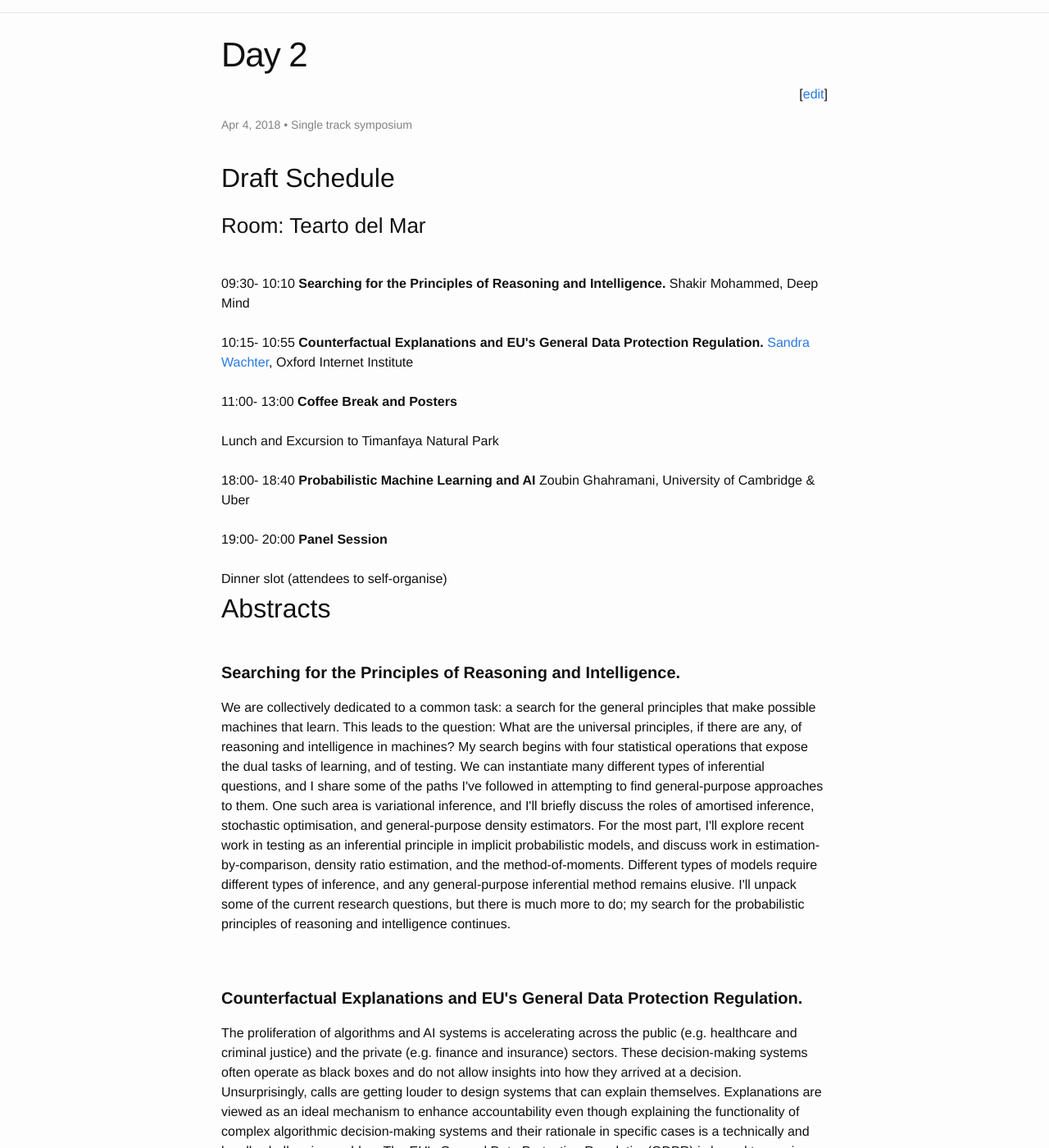
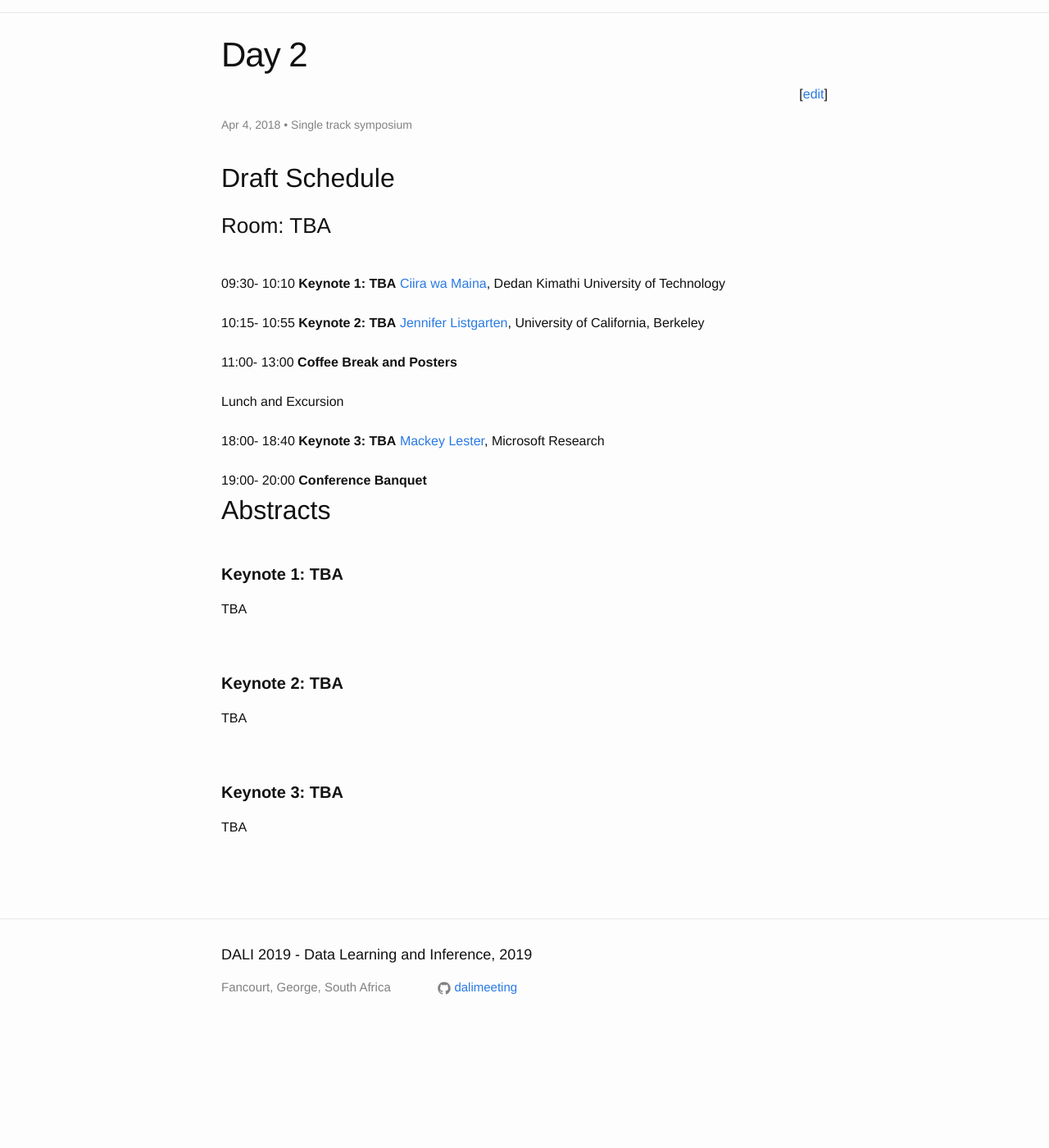
Before and after one commit to dalimeeting/dalimeeting.github.io, a Jekyll site: the page built from _posts/2018-04-04-day-2.md, in a window 1280 px wide and 1400 px high, scrolled down 448 px. Shown: the whole window at 82% size. Built offline with Jekyll 4.4.1, drawn with Linux system fonts in a browser that asks for light colours; after the commit the page ends 1724 px from its top, so only the background shows below that; some of the changed text lies outside the part shown.

Commit message:
Update 2018-04-04-day-2.md

```diff
--- a/_posts/2018-04-04-day-2.md
+++ b/_posts/2018-04-04-day-2.md
@@ -2,45 +2,45 @@
 title:  "Day 2"
 tagline: Single track symposium
 layout: singletrack
-room: "Tearto del Mar"
+room: "TBA"
 show_abstracts: true
 talks:
-- title: "Searching for the Principles of Reasoning and Intelligence."
+- title: "Keynote 1: TBA"
   author:
-  - family: Mohammed
-    given: Shakir
-    institute: Deep Mind
-  abstract: "We are collectively dedicated to a common task: a search for the general principles that make possible machines that learn. This leads to the question: What are the universal principles, if there are any, of reasoning and intelligence in machines? My search begins with four statistical operations that expose the dual tasks of learning, and of testing. We can instantiate many different types of inferential questions, and I share some of the paths I've followed in attempting to find general-purpose approaches to them. One such area is variational inference, and I'll briefly discuss the roles of amortised inference, stochastic optimisation, and general-purpose density estimators. For the most part, I'll explore recent work in testing as an inferential principle in implicit probabilistic models, and discuss work in estimation-by-comparison, density ratio estimation, and the method-of-moments. Different types of models require different types of inference, and any general-purpose inferential method remains elusive. I'll unpack some of the current research questions, but there is much more to do; my search for the probabilistic principles of reasoning and intelligence continues."
+  - family: wa Maina
+    given: Ciira
+    institute: Dedan Kimathi University of Technology
+    url: https://sites.google.com/site/cwamainadekut/
+  abstract: "TBA"
   start: "09:30"
   end: "10:10"
   youtube:
-- title: "Counterfactual Explanations and EU's General Data Protection Regulation."
+- title: "Keynote 2: TBA"
   author:
-  - family: Wachter
-    given: Sandra
-    institute: Oxford Internet Institute
-    url:  https://www.oii.ox.ac.uk/people/sandra-wachter/
+  - family: Listgarten
+    given: Jennifer
+    institute: University of California, Berkeley
+    url:  http://www.jennifer.listgarten.com/
   start: "10:15"
   end: "10:55"
-  abstract: "The proliferation of algorithms and AI systems is accelerating across the public (e.g. healthcare and criminal justice) and the private (e.g. finance and insurance) sectors. These decision-making systems often operate as black boxes and do not allow insights into how they arrived at a decision. Unsurprisingly, calls are getting louder to design systems that can explain themselves. Explanations are viewed as an ideal mechanism to enhance accountability even though explaining the functionality of complex algorithmic decision-making systems and their rationale in specific cases is a technically and legally challenging problem.The EU's General Data Protection Regulation(GDPR) is hoped to require these technologies to be more explainable and accountable. Unfortunately, the new framework raises more questions than it offers answers. This talk will explain what AI standards will be legally required and will argue that Counterfactual Explanations can - without opening the black box - help individuals to understand, challenge and alter automated decisions. Counterfactual Explanations bypass the current technical limitations of interpretability, while striking a balance between transparency and the rights and freedoms of others (e.g. privacy, trade secrets) and meet and exceed the legal requirements of the GDPR."
+  abstract: "TBA"
   youtube:
 - title: "Coffee Break and Posters"
   start: "11:00"
   end: "13:00"
 - title: ""
-  start: "Lunch and Excursion to Timanfaya Natural Park"
-- title: "Probabilistic Machine Learning and AI"
+  start: "Lunch and Excursion"
+- title: "Keynote 3: TBA"
   start: "18:00"
   end: "18:40"
   author:
-  - given: Zoubin
-    family: Ghahramani
-    institute: University of Cambridge & Uber
-  abstract: "Probability theory provides a mathematical framework for understanding learning and for building rational intelligent systems. I will review the foundations of the field of probabilistic AI. I will then highlight some current areas of research at the frontiers, touching on topics such as Bayesian deep learning, probabilistic programming, Bayesian optimisation, and AI for data science. I will also describe how we have organised research at Uber AI Labs and where probabilistic machine learning fits in."
+  - given: Mackey
+    family: Lester
+    institute: Microsoft Research
+    url: https://web.stanford.edu/~lmackey/
+  abstract: "TBA"
   youtube:
-- title: "Panel Session"
+- title: "Conference Banquet"
   start: "19:00"
   end: "20:00"
-- title: ""
-  start: "Dinner slot (attendees to self-organise)"
 ---
```
